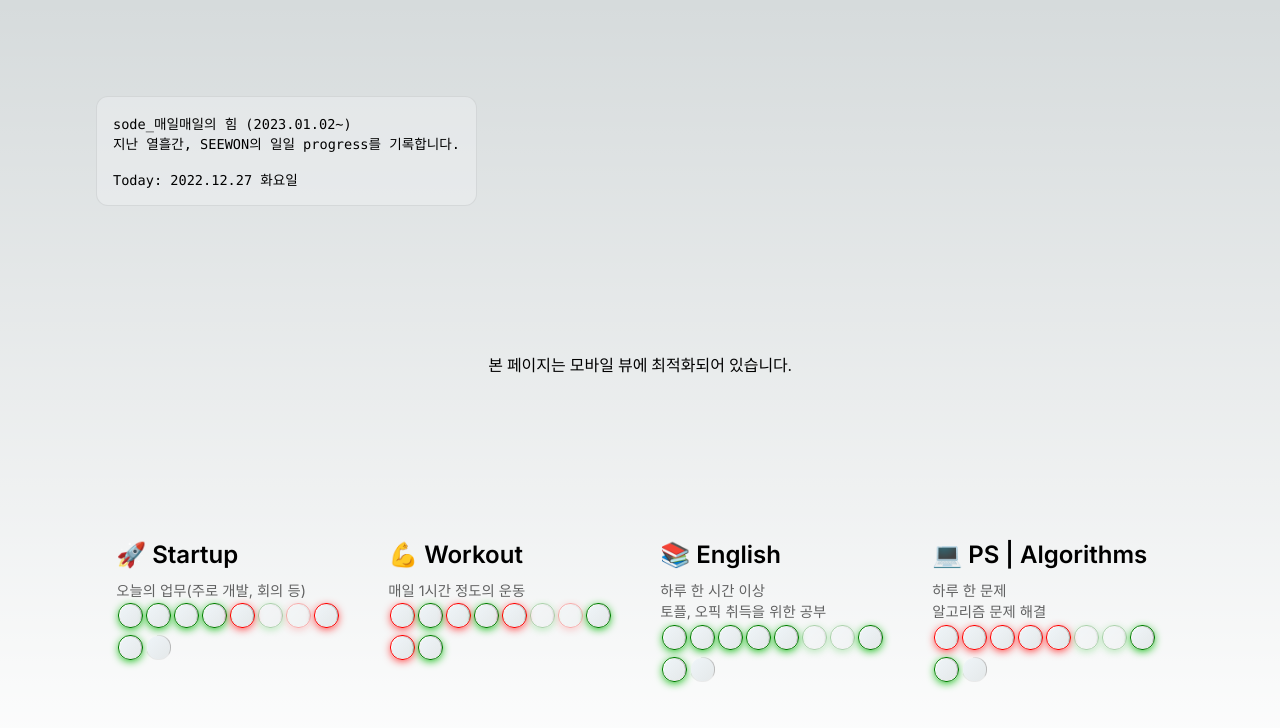
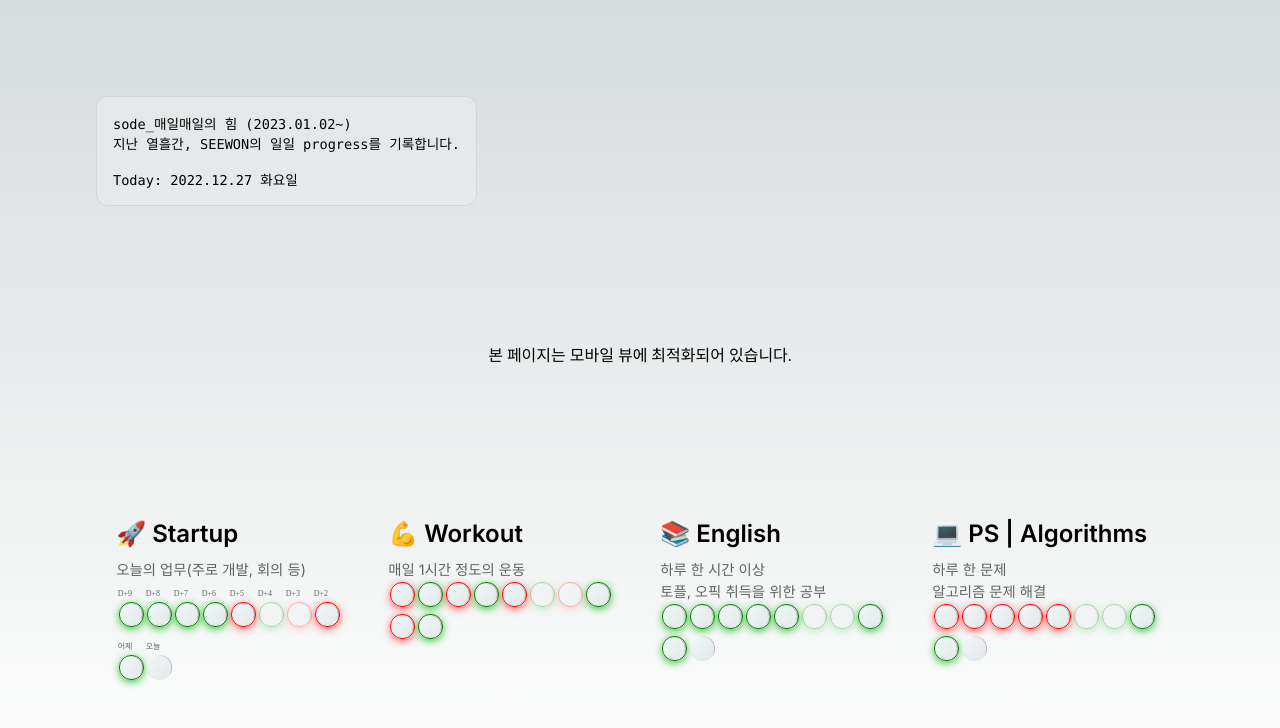
Before and after one commit to SEEWON/sode, a Next.js app: page / in a window 1280 px wide. Shown: the top 728 px of the page. Built offline with nearby package versions, Linux system fonts and the light colour scheme.

Commit message:
[GIF-80] Feat: UI 개선, 날짜 표현되게

```diff
--- a/components/ProgressItem.tsx
+++ b/components/ProgressItem.tsx
@@ -4,16 +4,38 @@ interface Props {
   weekend: boolean;
   done: boolean;
   today: boolean;
+  displayNoti?: boolean;
+  idx: number;
 }
 
-const ProgressItem = ({ weekend, done, today }: Props) => {
+const ProgressItem = ({ weekend, done, today, displayNoti, idx }: Props) => {
   // 각 ProgressItem의 weekend, done 상태에 따라 스타일 분기 처리
   // css module의 style 적용을 위한 multi className 부여
   const classes: string = `${styles.square} ${weekend ? styles.weekend : ''} ${
     done ? styles.done : today ? '' : styles.fail
   }`;
 
-  return <span className={classes}></span>;
+  const dayMapping: string[] = [
+    'D+9',
+    'D+8',
+    'D+7',
+    'D+6',
+    'D+5',
+    'D+4',
+    'D+3',
+    'D+2',
+    '어제',
+    '오늘',
+  ];
+
+  if (displayNoti)
+    return (
+      <span className={styles.itemContainer}>
+        <span className={styles.dateNoti}>{dayMapping[idx]}</span>
+        <span className={classes}></span>
+      </span>
+    );
+  else return <span className={classes}></span>;
 };
 
 export default ProgressItem;
--- a/pages/index.tsx
+++ b/pages/index.tsx
@@ -13,7 +13,6 @@ export default function Home() {
   };
 
   const dummyData: dummyType = dummy;
-  console.log(dummyData);
 
   return (
     <>
@@ -43,12 +42,14 @@ export default function Home() {
             <h2 className={inter.className}>🚀 Startup</h2>
             <p className={inter.className}>오늘의 업무(주로 개발, 회의 등)</p>
             <div>
-              {dummyData.map((item) => (
+              {dummyData.map((item, index) => (
                 <ProgressItem
                   key={item.date}
                   weekend={item.weekend}
                   done={item.done_s}
                   today={item.today}
+                  idx={index}
+                  displayNoti
                 />
               ))}
             </div>
@@ -58,12 +59,13 @@ export default function Home() {
             <h2 className={inter.className}>💪 Workout</h2>
             <p className={inter.className}>매일 1시간 정도의 운동</p>
             <div>
-              {dummyData.map((item) => (
+              {dummyData.map((item, index) => (
                 <ProgressItem
                   key={item.date}
                   weekend={item.weekend}
                   done={item.done_w}
                   today={item.today}
+                  idx={index}
                 />
               ))}
             </div>
@@ -77,12 +79,13 @@ export default function Home() {
               토플, 오픽 취득을 위한 공부
             </p>
             <div>
-              {dummyData.map((item) => (
+              {dummyData.map((item, index) => (
                 <ProgressItem
                   key={item.date}
                   weekend={item.weekend}
                   done={item.done_e}
                   today={item.today}
+                  idx={index}
                 />
               ))}
             </div>
@@ -96,12 +99,13 @@ export default function Home() {
               알고리즘 문제 해결
             </p>
             <div>
-              {dummyData.map((item) => (
+              {dummyData.map((item, index) => (
                 <ProgressItem
                   key={item.date}
                   weekend={item.weekend}
                   done={item.done_p}
                   today={item.today}
+                  idx={index}
                 />
               ))}
             </div>
--- a/styles/Home.module.css
+++ b/styles/Home.module.css
@@ -70,6 +70,30 @@
   font-size: 0.9rem;
   line-height: 1.5;
   max-width: 30ch;
+}
+
+.itemContainer {
+  width: 25px;
+  display: flex;
+  flex-direction: column;
+  margin: 1.5px;
+  justify-content: center;
+  align-items: center;
+  /* border: 1px solid green; */
+}
+
+.dateNoti {
+  opacity: 0.6;
+  font-size: 0.5rem;
+  line-height: 1.5;
+  display: flex;
+  justify-content: center;
+  align-self: center;
+  /* border: 1px solid red; */
+}
+.dateNoti span {
+  width: 25px;
+  margin: 1 5;
 }
 
 .square {
```
